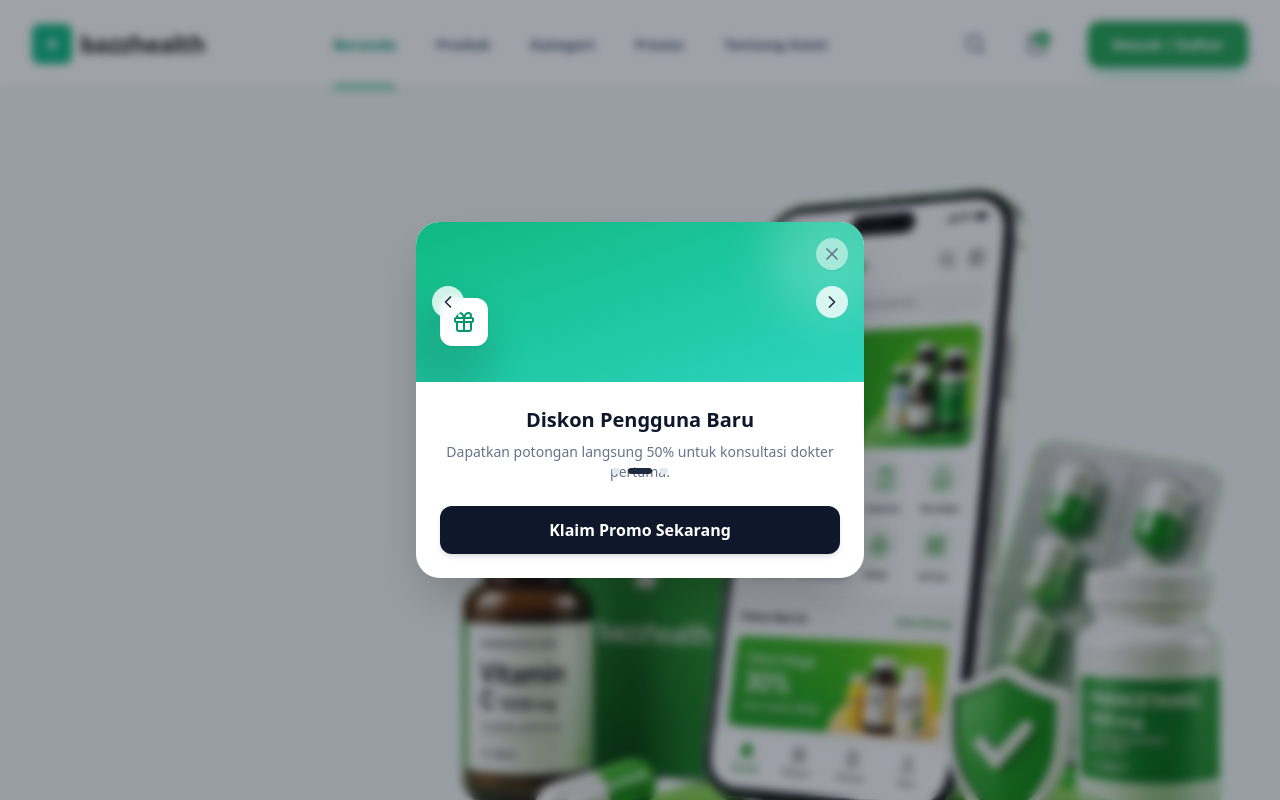
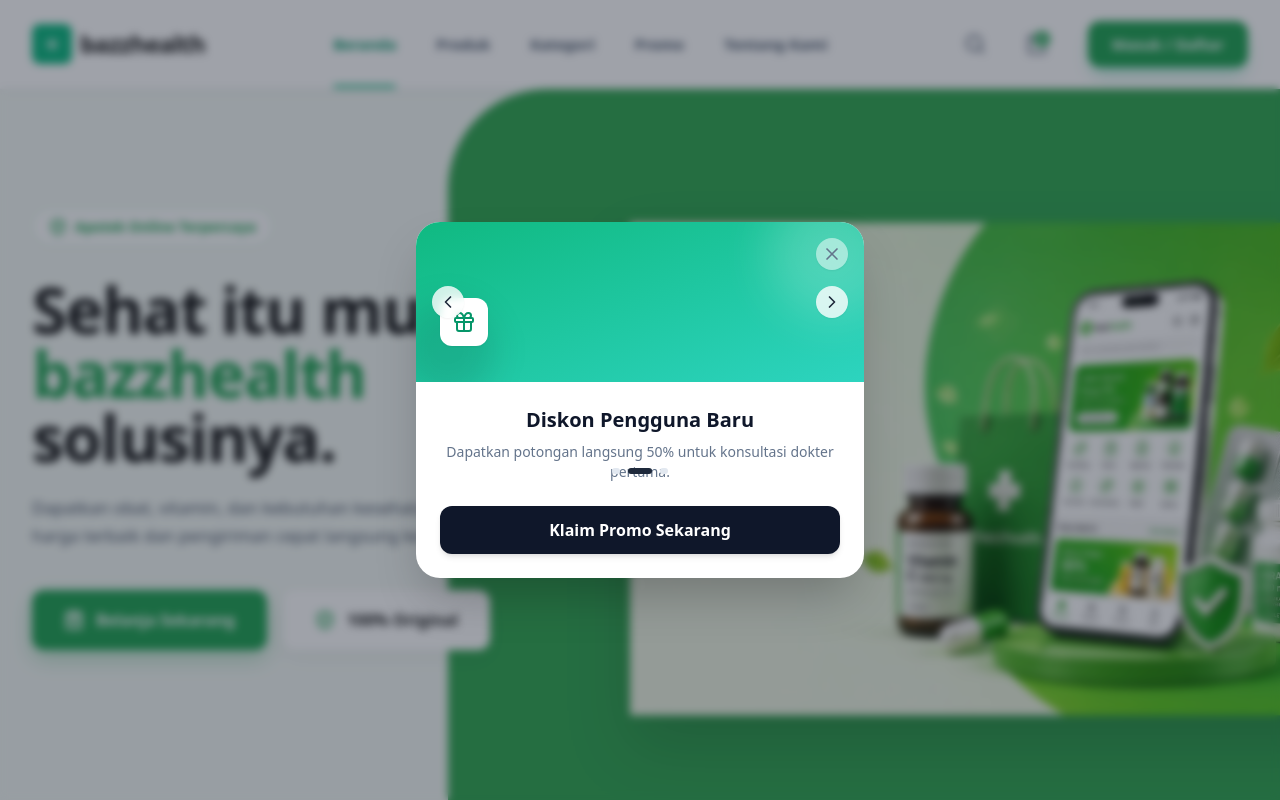
Before and after one commit to Bazzcuy/bazzhealth, a Next.js app: page / in a window 1280 px wide. Shown: the top 800 px of the page. Built offline with nearby package versions, Linux system fonts and the light colour scheme.

Commit message:
Revert "Replace entire hero section with full mockup image per user request"
This reverts commit d58ec25e57db8fb255b1d03f3708b91bd353c2e3.

```diff
--- a/src/app/page.tsx
+++ b/src/app/page.tsx
@@ -73,14 +73,93 @@ export default function Home() {
       </header>
 
       {/* Hero Section */}
-      <section className="w-full bg-[#F4F9F5]">
-        <img
-          src="/images/hero-full.png"
-          alt="Bazzhealth Hero Design"
-          className="w-full h-auto object-cover max-w-[1920px] mx-auto"
-        />
+      <section className="relative pt-12 pb-32 md:pt-20 md:pb-40 overflow-hidden bg-[#F4F9F5]">
+        {/* Curved Green Background */}
+        <div className="absolute top-0 right-0 w-full md:w-[65%] h-full bg-[#34A853] rounded-l-[40px] md:rounded-l-[100px] z-0 translate-x-[15%] md:translate-x-[5%] lg:translate-x-0"></div>
+
+        <div className="max-w-[1400px] mx-auto px-4 sm:px-6 lg:px-8 relative z-10">
+          <div className="grid lg:grid-cols-2 gap-12 lg:gap-8 items-center">
+
+            {/* Left Content */}
+            <div className="max-w-[540px]">
+              <div className="inline-flex items-center gap-2 px-4 py-2 rounded-full bg-white border border-emerald-100 text-[#23A455] text-sm font-bold mb-6 md:mb-8 shadow-sm">
+                <ShieldCheck className="w-[18px] h-[18px]" strokeWidth={2.5} />
+                <span>Apotek Online Terpercaya</span>
+              </div>
+
+              <h2 className="text-4xl md:text-5xl lg:text-[64px] font-extrabold text-[#1a1a1a] tracking-tight leading-[1.1] mb-6">
+                Sehat itu mudah,<br />
+                <span className="text-[#23A455]">bazzhealth</span> solusinya.
+              </h2>
+
+              <p className="text-[17px] text-[#4a5568] mb-10 leading-relaxed font-medium">
+                Dapatkan obat, vitamin, dan kebutuhan kesehatan lengkap dengan harga terbaik dan pengiriman cepat langsung ke rumah Anda.
+              </p>
+
+              <div className="flex flex-col sm:flex-row gap-4 mb-16 lg:mb-20">
+                <button className="px-8 py-[18px] bg-[#23A455] text-white font-bold rounded-xl hover:bg-emerald-600 transition-all flex items-center justify-center gap-3 shadow-[0_8px_20px_rgba(35,164,85,0.3)]">
+                  <ShoppingBag className="w-5 h-5 fill-white/20" strokeWidth={2.5} />
+                  Belanja Sekarang
+                </button>
+                <button className="px-8 py-[18px] bg-white text-[#1a1a1a] font-bold rounded-xl hover:bg-slate-50 transition-all flex items-center justify-center gap-3 shadow-[0_8px_20px_rgba(0,0,0,0.04)]">
+                  <ShieldCheck className="w-5 h-5 text-[#23A455]" strokeWidth={2.5} />
+                  100% Original
+                </button>
+              </div>
+            </div>
+
+            {/* Right Image */}
+            <div className="relative h-[300px] sm:h-[400px] md:h-[600px] flex items-center justify-center mt-8 lg:mt-0">
+              {/* User will upload hero-3d.jpg here */}
+              <img
+                src="/images/hero-3d.jpg"
+                alt="Bazzhealth App 3D Mockup"
+                className="w-full h-full object-contain scale-125 lg:scale-110 xl:scale-125 drop-shadow-2xl translate-x-4 lg:translate-x-12"
+                style={{ filter: 'drop-shadow(0 25px 25px rgba(0,0,0,0.15))' }}
+              />
+            </div>
+
+          </div>
+        </div>
+
+        {/* Floating Info Bar */}
+        <div className="absolute bottom-0 left-1/2 -translate-x-1/2 translate-y-1/2 w-[calc(100%-2rem)] max-w-[1000px] z-20">
+          <div className="bg-white rounded-[24px] shadow-[0_10px_40px_rgba(0,0,0,0.08)] flex flex-col md:flex-row items-center justify-between p-4 md:p-6 divide-y md:divide-y-0 md:divide-x divide-slate-100">
+            <div className="flex items-center gap-4 px-4 md:px-8 py-4 md:py-0 w-full md:w-auto flex-1">
+              <div className="w-[52px] h-[52px] bg-emerald-50 text-[#23A455] rounded-2xl flex items-center justify-center shrink-0">
+                <Truck className="w-6 h-6" strokeWidth={2.5} />
+              </div>
+              <div>
+                <p className="font-extrabold text-[#1a1a1a] text-[15px]">Pengiriman Cepat</p>
+                <p className="text-[13px] text-slate-500 font-medium">Sampai di hari yang sama</p>
+              </div>
+            </div>
+
+            <div className="flex items-center gap-4 px-4 md:px-8 py-4 md:py-0 w-full md:w-auto flex-1">
+              <div className="w-[52px] h-[52px] bg-emerald-50 text-[#23A455] rounded-2xl flex items-center justify-center shrink-0">
+                <ShieldCheck className="w-6 h-6" strokeWidth={2.5} />
+              </div>
+              <div>
+                <p className="font-extrabold text-[#1a1a1a] text-[15px]">100% Original</p>
+                <p className="text-[13px] text-slate-500 font-medium">Jaminan produk asli</p>
+              </div>
+            </div>
+
+            <div className="flex items-center gap-4 px-4 md:px-8 py-4 md:py-0 w-full md:w-auto flex-1">
+              <div className="w-[52px] h-[52px] bg-emerald-50 text-[#23A455] rounded-2xl flex items-center justify-center shrink-0">
+                <PhoneCall className="w-6 h-6" strokeWidth={2.5} />
+              </div>
+              <div>
+                <p className="font-extrabold text-[#1a1a1a] text-[15px]">Layanan 24/7</p>
+                <p className="text-[13px] text-slate-500 font-medium">Siap membantu Anda</p>
+              </div>
+            </div>
+          </div>
+        </div>
       </section>
 
+      {/* Spacing for floating bar */}
+      <div className="h-40 md:h-24"></div>
 
       {/* Global Search Bar */}
       <section className="relative z-20 hidden">
```
Also changed, not shown: public/images/hero-full.png (deleted).
